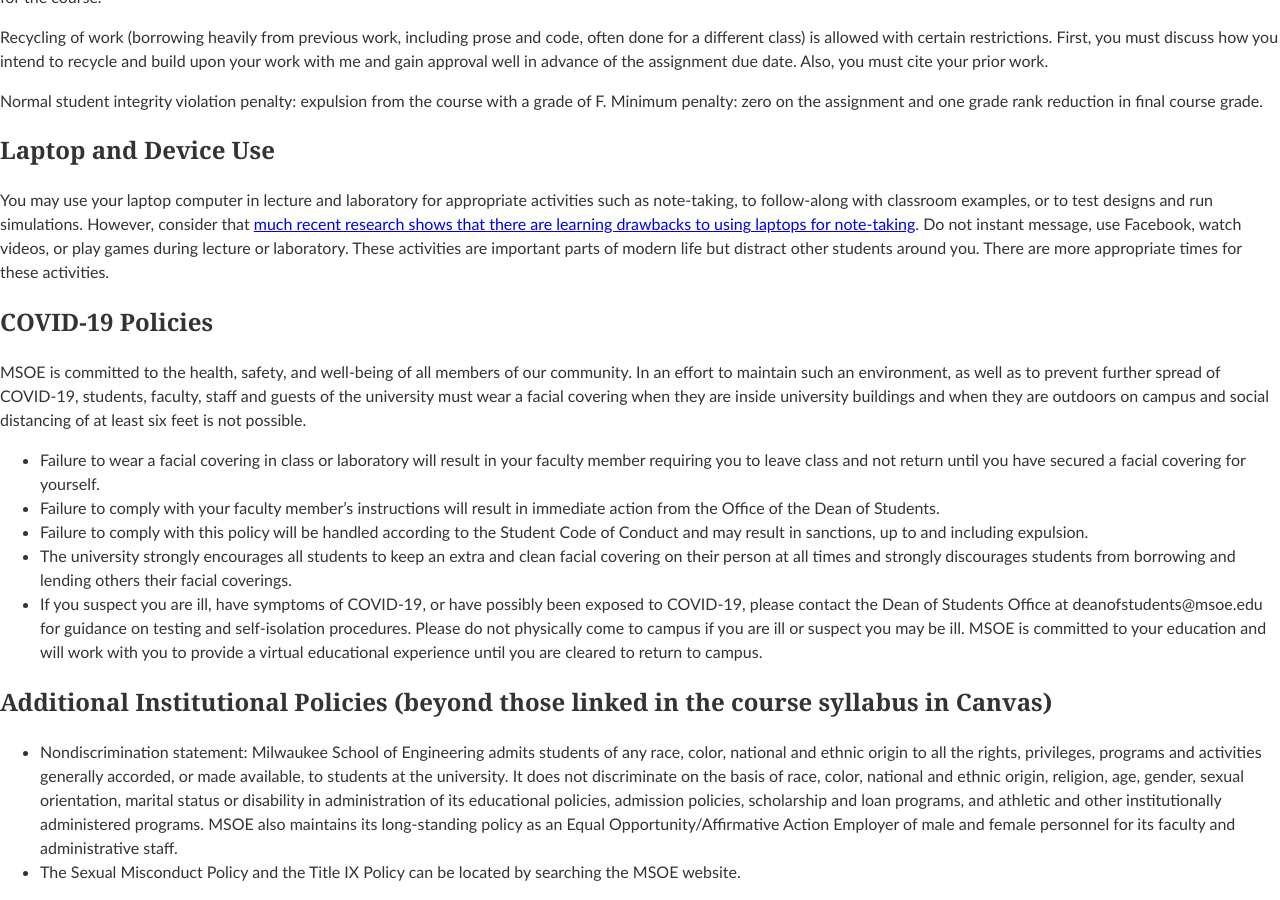
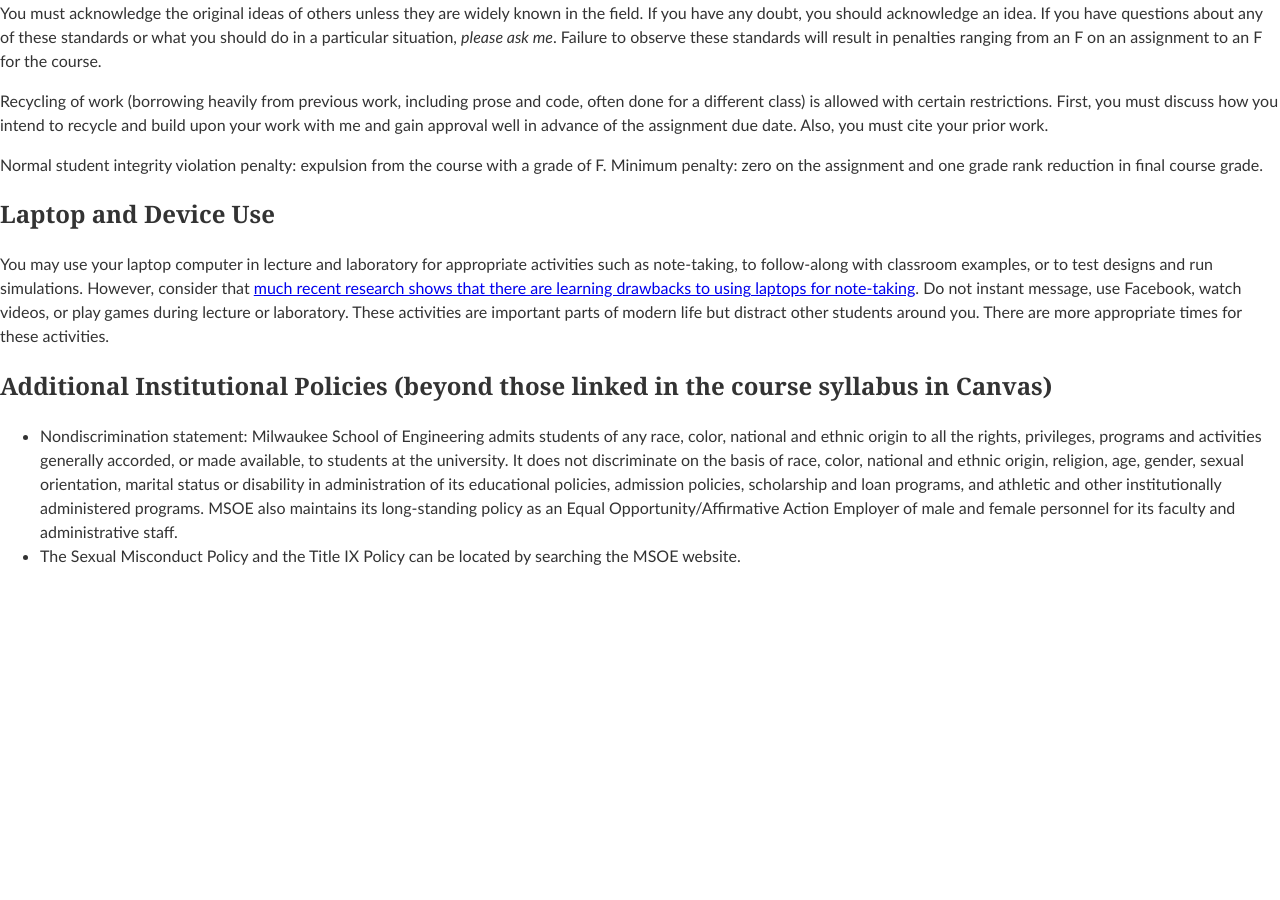
Before and after one commit to edurant/edurant.github.io, a Jekyll site: the page built from courses/ee3221/syllabus.md, in a window 1280 px wide and 900 px high, scrolled down 2443 px. Built offline with Jekyll 4.4.1, drawn with Linux system fonts in a browser that asks for light colours; after the commit the page ends 3027 px from its top, so only the background shows below that; some of the changed text lies outside the part shown.

Commit message:
EE3221: update syllabus for this year

```diff
--- a/courses/ee3221/syllabus.md
+++ b/courses/ee3221/syllabus.md
@@ -42,7 +44,6 @@
 advisor. After that, please consult the Registrar's Office for the
 [appropriate form and procedure](https://www.msoe.edu/academics/departments/registrar/).
 
-
 ## Grading
 
 | Area | Weight |
@@ -72,7 +73,7 @@
 
 ### Homework
 * Homework will be assigned throughout the quarter and is due as specified.
-* Homework must be done on 8.5 inch by 11 inch “paper” (scanned hardcopy or in a software program such as OneNote) with ≈1 inch margins on all sides - violating this format may result in rejection of the submission. All students may submit in Canvas. In-person students may instead submit hardcopy homework during lab.
+* Homework must be done on 8.5 inch by 11 inch paper (original paper, scanned hardcopy, PDF from software program such as OneNote, etc. are acceptable) with ≈1 inch margins on all sides. Violating this format may result in rejection of the submission. Either in-person submisssion in lab or electronic submission in Canvas is acceptable.
 * Mark each problem number distinctly and clearly.
 
 ## Sources of Academic Help: Class sessions, Office, Canvas, Teams, Email
@@ -121,16 +122,6 @@
 These activities are important parts of modern life but distract other students around you.
 There are more appropriate times for these activities.
 
-
-## COVID-19 Policies
-MSOE is committed to the health, safety, and well-being of all members of our community. In an effort to maintain such an environment, as well as to prevent further spread of COVID-19, students, faculty, staff and guests of the university must wear a facial covering when they are inside university buildings and when they are outdoors on campus and social distancing of at least six feet is not possible.
-
-* Failure to wear a facial covering in class or laboratory will result in your faculty member requiring you to leave class and not return until you have secured a facial covering for yourself.
-* Failure to comply with your faculty member’s instructions will result in immediate action from the Office of the Dean of Students.
-* Failure to comply with this policy will be handled according to the Student Code of Conduct and may result in sanctions, up to and including expulsion.
-* The university strongly encourages all students to keep an extra and clean facial covering on their person at all times and strongly discourages students from borrowing and lending others their facial coverings.
-* If you suspect you are ill, have symptoms of COVID-19, or have possibly been exposed to COVID-19, please contact the Dean of Students Office at deanofstudents@msoe.edu for guidance on testing and self-isolation procedures. Please do not physically come to campus if you are ill or suspect you may be ill. MSOE is committed to your education and will work with you to provide a virtual educational experience until you are cleared to return to campus.
-
 ## Additional Institutional Policies (beyond those linked in the course syllabus in Canvas)
 
 * Nondiscrimination statement: Milwaukee School of Engineering admits students of any race, color, national and ethnic origin to all the rights, privileges, programs and activities generally accorded, or made available, to students at the university. It does not discriminate on the basis of race, color, national and ethnic origin, religion, age, gender, sexual orientation, marital status or disability in administration of its educational policies, admission policies, scholarship and loan programs, and athletic and other institutionally administered programs. MSOE also maintains its long-standing policy as an Equal Opportunity/Affirmative Action Employer of male and female personnel for its faculty and administrative staff.
```
Also changed, not shown: other parts of courses/ee3221/syllabus.md (+4 -2 lines).
